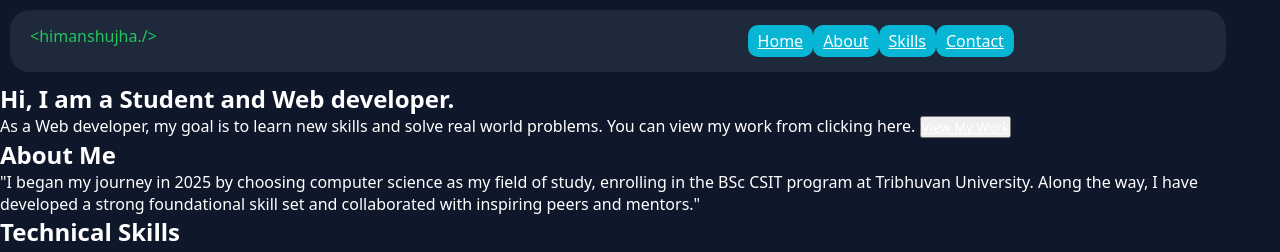
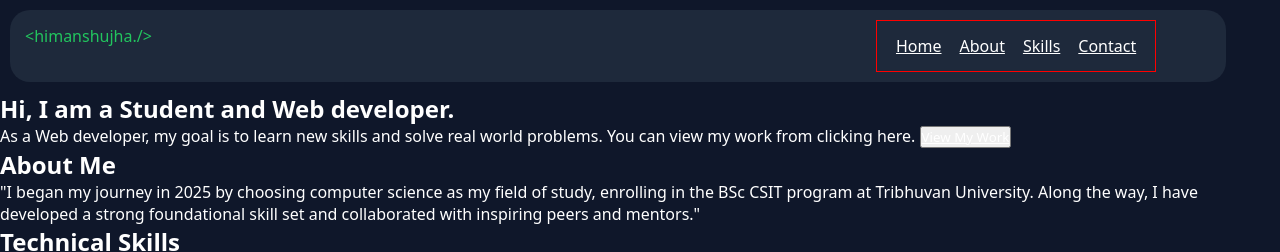
Before and after one commit to HimanshuJhaMAX/Personal_Portfolio, a plain HTML site: page index.html in a window 1280 px wide. Shown: the top 252 px of the page. Drawn offline with Linux system fonts and the light colour scheme.

Commit message:
Made few code changes

```diff
--- a/stylesheet.css
+++ b/stylesheet.css
@@ -18,43 +18,49 @@ header{
 
 .head{
   background-color:  #1e293b;
-  padding:20px;
+  padding:10px;
   width: 95%;
   height:fit-content;
   display: flex;
   margin:10px;
   padding:10px ;
   border-radius: 20px;
-  display: flex;
   justify-content: space-between;
 }
 
 .name{
   border-radius: 10px;
   color:#22C55E;
-  padding:5px 10px;
-  transition:all 0.5s ease ;
+  padding:5px;
+  transition:0.5s ease ;
+  justify-content: center;
+  align-items: center;
 }
 
 .name:hover{
   box-shadow:0 0 15px rgba(6, 182, 212, 0.4) ;
   background-color: #06B6D4;
-  color:rgb(0, 58, 21);
-  font-weight: bold;
 }
 
 .head-nav{
-  width: 40%;
+  width: auto;
+  margin-right: 5%;
   padding:5px 10px;
-  text-align: right;
   display: flex;
+  border:1px solid red;
 }
 
 .page-nav{
-  background-color: #06B6D4;
-  padding:5px 10px;
+  padding:5px ;
   border-radius: 10px;
   gap: 10px;
+  display:inline-flex;
   justify-content: right;
+  margin:4px;
+  transition:0.3s ease;
+}
 
+.page-nav:hover{
+  background-color:#06B6D4 ;
+  box-shadow:0 0 15px rgba(6, 182, 212, 0.4) ;
 }
```
